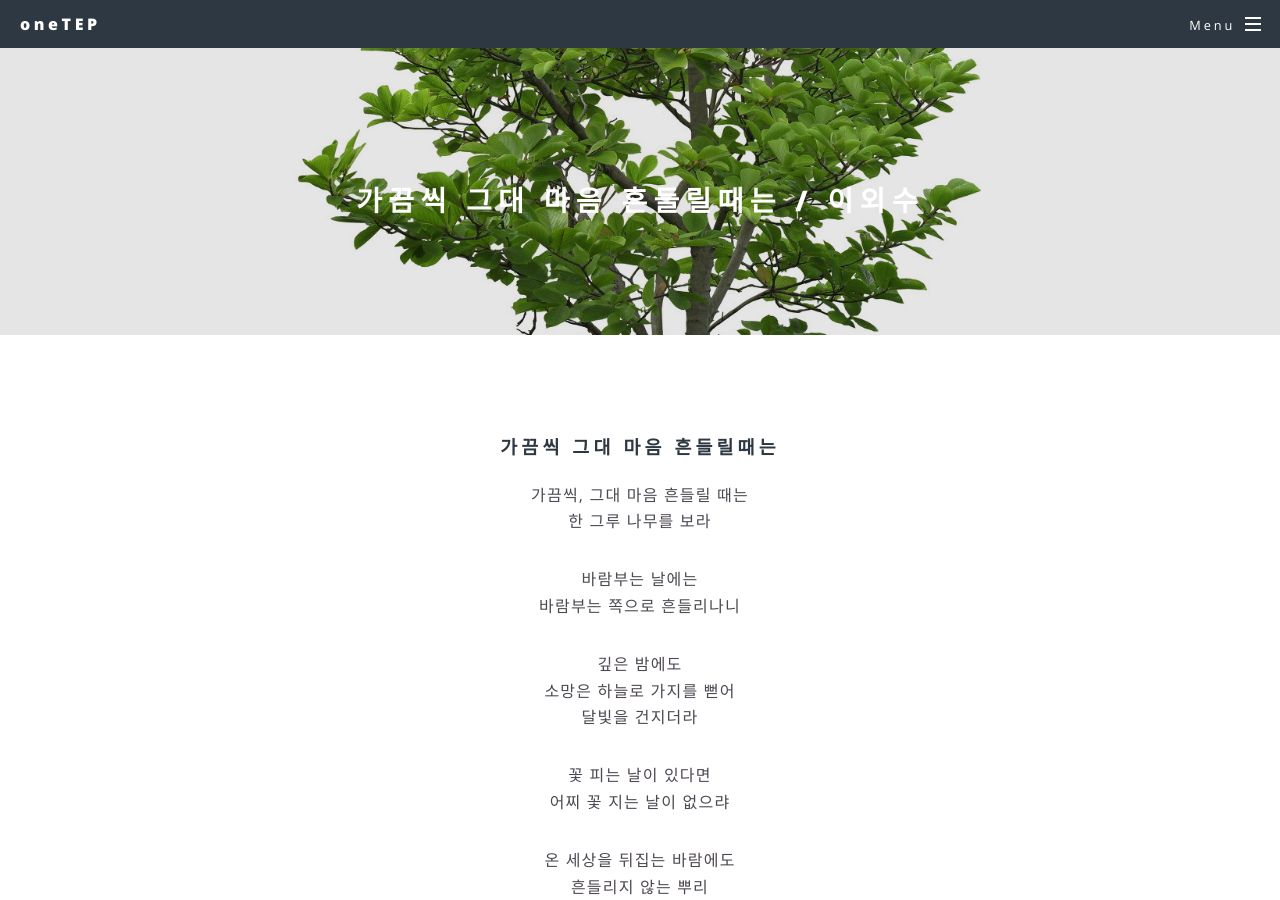
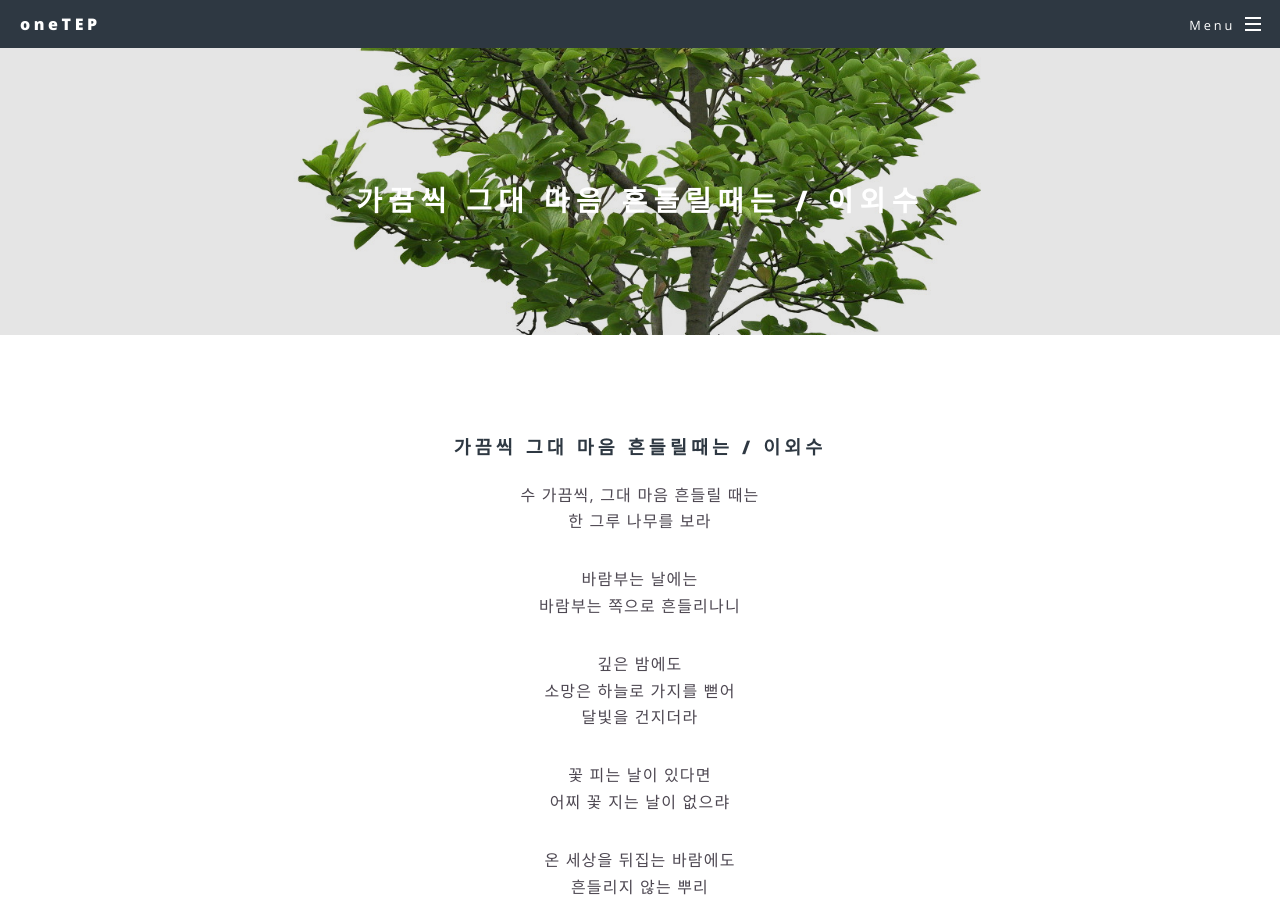
Before and after one commit to 1tep/1tep.github.io, a Jekyll site: the page built from emotion.html, in a window 1280 px wide and 900 px high. Built offline with Jekyll 4.4.1, drawn with Linux system fonts in a browser that asks for light colours.

Commit message:
Update emotion.html

```diff
--- a/emotion.html
+++ b/emotion.html
@@ -3,8 +3,8 @@ layout: page
 title: 가끔씩 그대 마음 흔들릴때는 / 이외수
 ---
 <div align=center>
-	<h3>가끔씩 그대 마음 흔들릴때는</h3>
-	<p>
+	<h3>가끔씩 그대 마음 흔들릴때는 / 이외수</h3>
+	<p>수
 		가끔씩, 그대 마음 흔들릴 때는<br />
 		한 그루 나무를 보라
 	</p>
```
